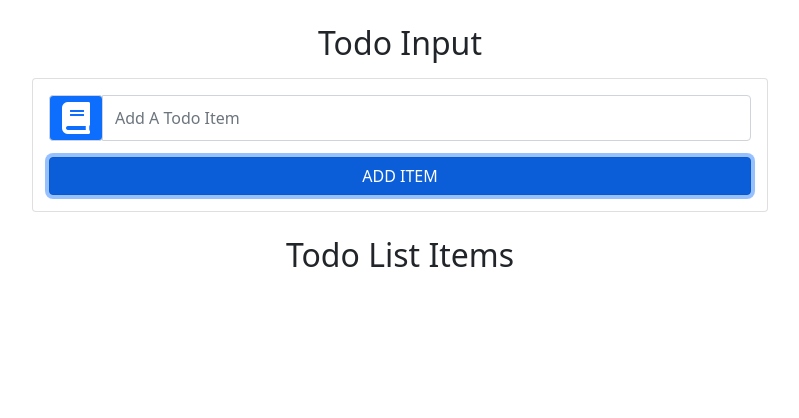
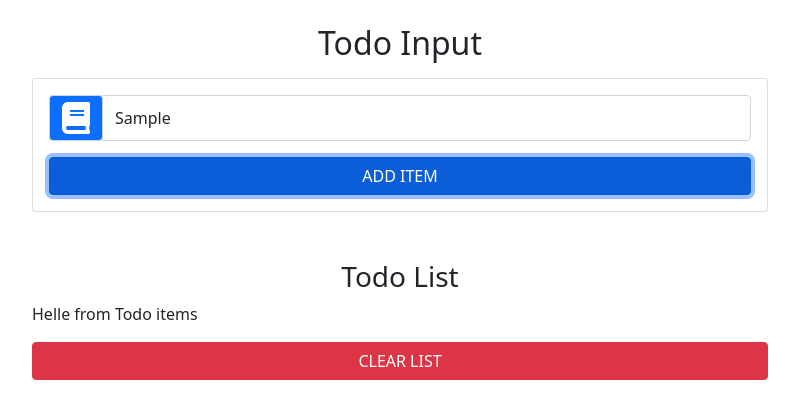
Before and after one commit to Obafemi-NG/todo-list-react, a React (Create React App) app: page / in a window 1280 px wide. Both pictures are taken after typing "Sample" into the empty fields and a click on the button "ADD ITEM". Shown: the top 418 px of the page, without its empty margins (240-1039 px from the left). Built offline with nearby package versions, Linux system fonts and the light colour scheme.

Commit message:
update todo item

```diff
--- a/src/App.js
+++ b/src/App.js
@@ -51,10 +51,7 @@ export default class App extends Component {
               handleSubmit={this.handleSubmit}
               editItem={this.state.editItem}
             />
-            <h2 className="text-center text-capitalize my-4">
-              {" "}
-              todo list items
-            </h2>
+
             <TodoList
               items={this.state.items}
               handleEdit={this.handleEdit}
--- a/src/components/TodoInput.js
+++ b/src/components/TodoInput.js
@@ -17,7 +17,7 @@ export default class TodoInput extends Component {
               type="text"
               className="form-control text-capitalize"
               placeholder="add a todo item"
-              value={item}
+              title={item}
               onChange={handleChange}
             />
           </div>
--- /dev/null
+++ b/src/components/TodoItem.js
@@ -0,0 +1,15 @@
+import React, { Component } from 'react'
+
+const Item = () => {
+    return(
+        <p>Helle from Todo items</p>
+    )
+}
+export default class TodoItem extends Component {
+
+    render() {
+        return (
+            <Item/>
+        )
+    }
+}
--- a/src/components/TodoList.js
+++ b/src/components/TodoList.js
@@ -1,11 +1,34 @@
 import React, { Component } from "react";
+import TodoItem from "./TodoItem";
 
 export default class TodoList extends Component {
   render() {
-    return(
-        <div>
-
-        </div>
-    )
+    const { items, handleRemove, handleEdit, handleClearList } = this.props;
+    return (
+      <ul className="list-group my-5">
+        <h3 className="text-center text-capitalize">todo list</h3>
+        {items.map(item => {
+          return (
+            <TodoItem
+              key={item.id}
+              title={item.title}
+              handleRemove={() => {
+                handleRemove(item.id);
+              }}
+              handleEdit={() => {
+                handleEdit(item.id);
+              }}
+            />
+          );
+        })}
+        <button
+          className="btn btn-danger btn-block text-uppercase "
+          onClick={handleClearList}
+        >
+          {" "}
+          clear list
+        </button>
+      </ul>
+    );
   }
 }
```
